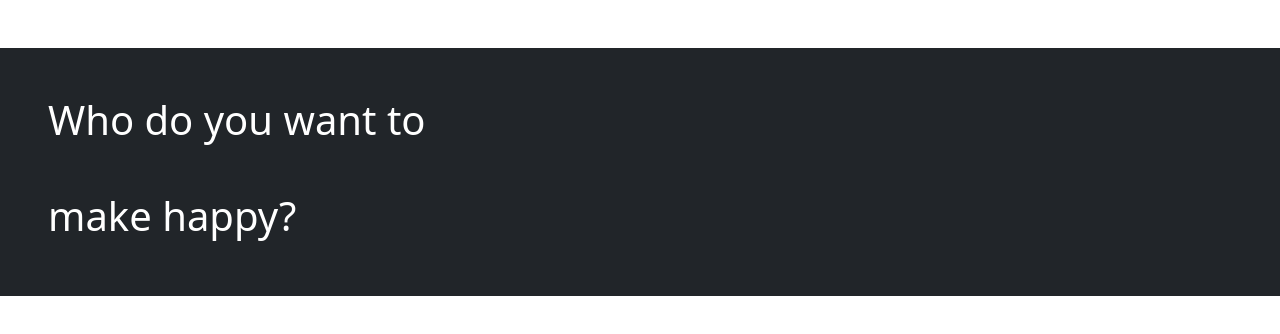
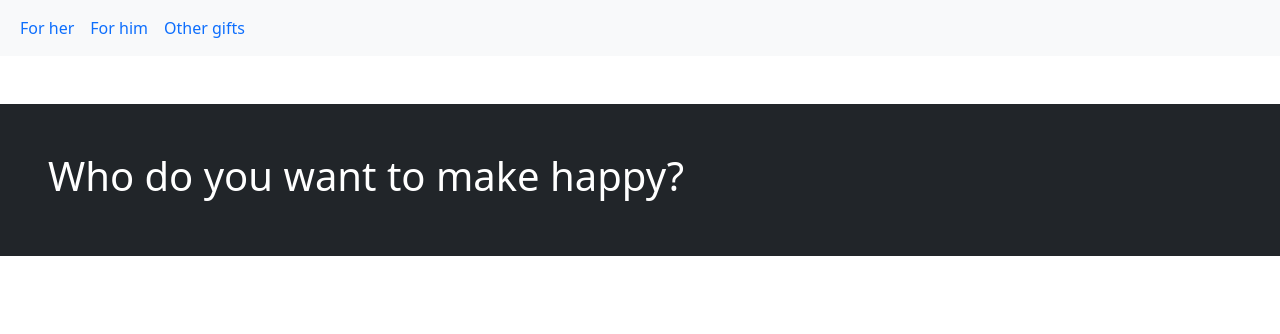
Before and after one commit to dothraki-bible/mygiftsearch, a plain HTML site: page index.html in a window 1280 px wide. Drawn offline with nearby package versions, Linux system fonts and the light colour scheme.

Commit message:
added links

```diff
--- a/index.html
+++ b/index.html
@@ -7,12 +7,26 @@
 </head>
 
 <body>
+<nav class="navbar navbar-expand-sm bg-light justify-content-center">
+
+  <div class="container-fluid">
+    <ul class="navbar-nav">
+      <li class="nav-item">
+        <a class="nav-link" href="#">For her</a>
+      </li>
+      <li class="nav-item">
+        <a class="nav-link" href="#">For him</a>
+      </li>
+      <li class="nav-item">
+        <a class="nav-link" href="#">Other gifts</a>
+      </li>
+    </ul>
+  </div>
+
+</nav>
 
 <div class="container-fluid p-5 my-5 bg-dark text-white">
-<h1>
-<div class="regular">Who do you want to</div>
-<br>
-<div class="cursive">make happy?</div>
+<h1>Who do you want to make happy?
 </h1>
 </div>
 
```
